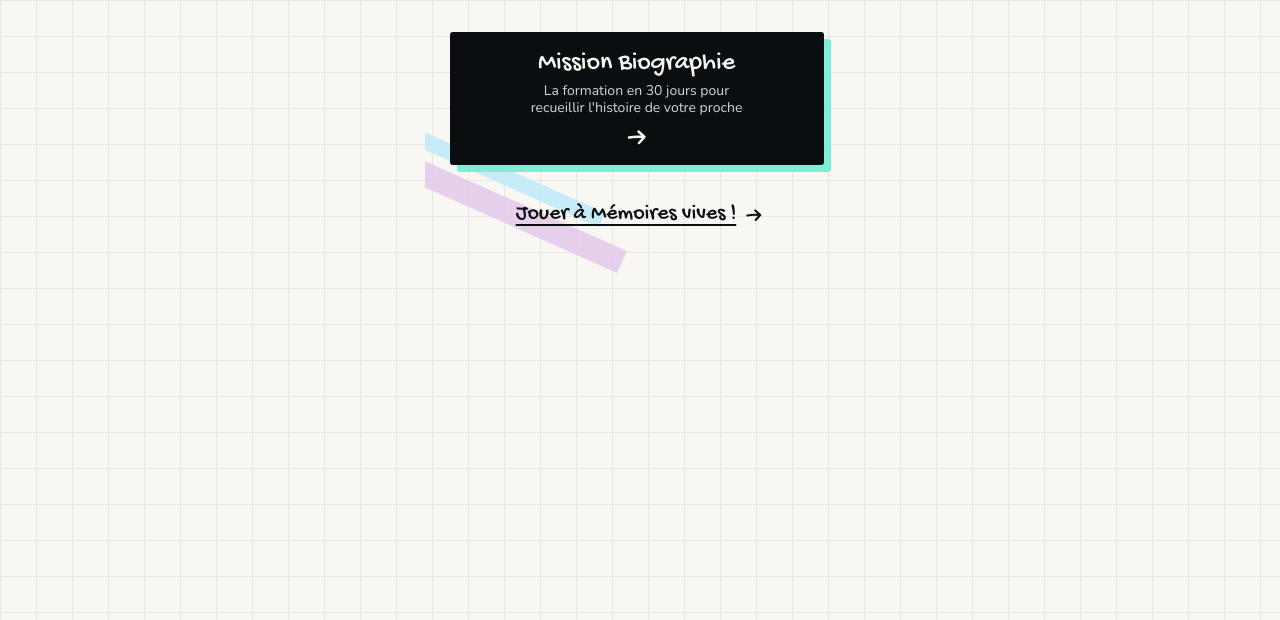
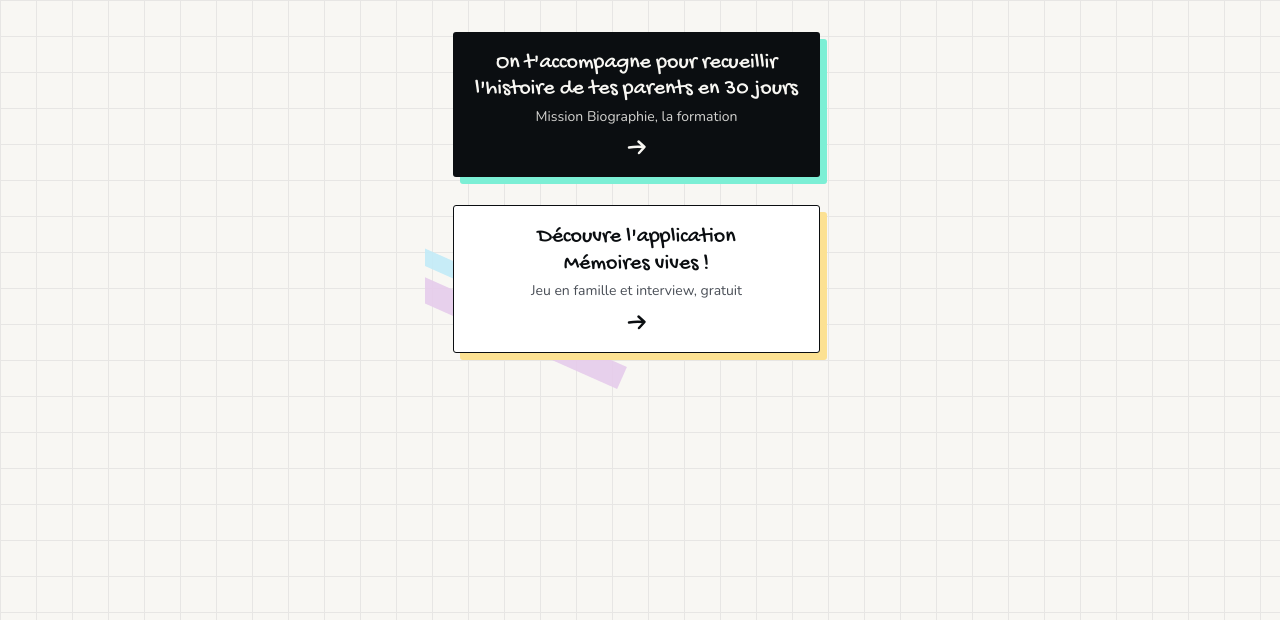
Before and after one commit to edouard-mangel-lacrafterie/memoire-vive, a website built with Vite: page index.html in a window 1280 px wide. Shown: the part 180-800 px from the top of the page. Built offline with nearby package versions, Linux system fonts and the light colour scheme; a web font is replaced by a local one.

Commit message:
Page de liens : deux boutons de même poids, nouveaux textes pour la page de vente et l'application

```diff
--- a/src/data/links.ts
+++ b/src/data/links.ts
@@ -2,7 +2,7 @@
 export const links = {
   sales: {
     href: 'https://claude.ai/artifact/XDTDUBp6VWSFHPd5zxfXGx#artboard-15dd8cd198dd',
-    label: 'Mission Biographie',
-    hint: 'La formation en 30 jours pour recueillir l\'histoire de votre proche',
+    label: "On t'accompagne pour recueillir l'histoire de tes parents en 30 jours",
+    hint: 'Mission Biographie, la formation',
   },
 } as const
--- a/src/ui/render.ts
+++ b/src/ui/render.ts
@@ -49,7 +49,11 @@ function linksScreen(d: RenderDeps): string {
         <span class="sub">${esc(d.links.sales.hint)}</span>
         ${svg(ICON_ARROW, 24, 2.5)}
       </a>
-      <a class="link-plain" href="#" data-action="home">Jouer à Mémoires vives&nbsp;! ${svg(ICON_ARROW, 20, 2.5)}</a>
+      <a class="btn-outline link-card secondary" href="#" data-action="home">
+        <span class="link-main">Découvre l'application Mémoires vives&nbsp;!</span>
+        <span class="sub">Jeu en famille et interview, gratuit</span>
+        ${svg(ICON_ARROW, 24, 2.5)}
+      </a>
     </div>`
 }
 
--- a/src/ui/styles.css
+++ b/src/ui/styles.css
@@ -157,12 +157,14 @@ details.rules-block { border: var(--border); background: var(--paper); padding:
 .screen-liens { justify-content: center; gap: 40px; }
 .screen-liens .heading.center { padding-top: 0; }
 .screen-liens h1 .hl { box-shadow: inset 0 -0.42em 0 var(--yellow); }
-.links { display: flex; flex-direction: column; align-items: center; gap: 28px; }
-.link-card { flex-direction: column; gap: 4px; min-height: 96px; padding: 16px 20px; text-decoration: none; text-align: center; }
-.link-card .link-main { font-size: 26px; }
-.link-card .sub { font-size: 14px; text-wrap: balance; }
+.links { display: flex; flex-direction: column; align-items: stretch; gap: 28px; padding-right: 7px; }
+.link-card { display: flex; flex-direction: column; align-items: center; justify-content: center; gap: 6px; width: 100%; min-height: 110px; padding: 18px 20px; text-decoration: none; text-align: center; line-height: 1.2; }
+.link-card .link-main { font-size: 22px; text-wrap: balance; }
+.link-card .sub { font-family: var(--body); font-size: 14px; text-wrap: balance; }
 .link-card .ico { margin-top: 4px; }
-.link-plain { display: inline-flex; align-items: center; gap: 8px; min-height: 44px; font-family: var(--hand); font-size: 22px; text-decoration: underline; text-underline-offset: 6px; text-decoration-thickness: 2px; }
+.link-card.secondary { box-shadow: 7px 7px 0 var(--yellow); }
+.link-card.secondary .sub { color: var(--muted); }
+.link-card.secondary:active { transform: translate(3px, 3px); box-shadow: 4px 4px 0 var(--yellow); }
 
 /* accueil */
 .modes { gap: 28px; padding: 14px 6px 0; }
```
